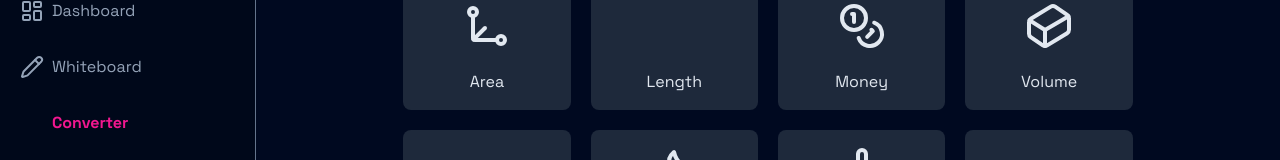
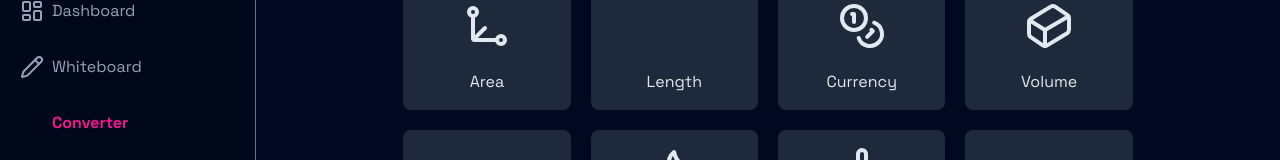
Before and after one commit to fisayo-dev/abscissa, a React (Vite) app in the folder frontend/: page /converter in a window 1280 px wide. Shown: the part 126-286 px from the top of the page. Built offline with nearby package versions, Linux system fonts and the light colour scheme; some icons are missing.

Commit message:
moved all converters file to a converters folder

```diff
--- a/frontend/src/pages/Private/Converter.jsx
+++ b/frontend/src/pages/Private/Converter.jsx
@@ -21,9 +21,9 @@ const Converter = () => {
       link: '/converter/length',
     },
     {
-      text: "Money",
+      text: "Currency",
       icon: <Coins className="md:h-12 md:w-12 h-8 w-8" />,
-      link: '/converter/money',
+      link: '/converter/currency',
     },
     {
       text: "Volume",
--- a/frontend/src/pages/index.js
+++ b/frontend/src/pages/index.js
@@ -8,11 +8,11 @@ import PageNotFound from "./Public/404";
 import Messages from "./Private/Messages";
 import PiMind from "./Private/PiMind";
 import Solver from "./Private/Solver";
-import LengthConverter from "./Private/LengthConverter";
+import LengthConverter from "./Private/converters/LengthConverter";
 import UserHome from "./Private/UserHome";
 import Whiteboard from "./Private/Whiteboard";
 import FormulaBank from "./Private/FormulaBank";
-import CurrencyConverter from "./Private/CurrencyConverter";
+import CurrencyConverter from "./Private/converters/CurrencyConverter";
 import Converter from "./Private/Converter";
 import Calculator from "./Private/Calculator";
 import Account from "./Private/Account";
```
Also changed, not shown: frontend/src/pages/Private/converters/CurrencyConverter.jsx (renamed from frontend/src/pages/Private/CurrencyConverter.jsx), frontend/src/pages/Private/converters/LengthConverter.jsx (renamed from frontend/src/pages/Private/LengthConverter.jsx).
